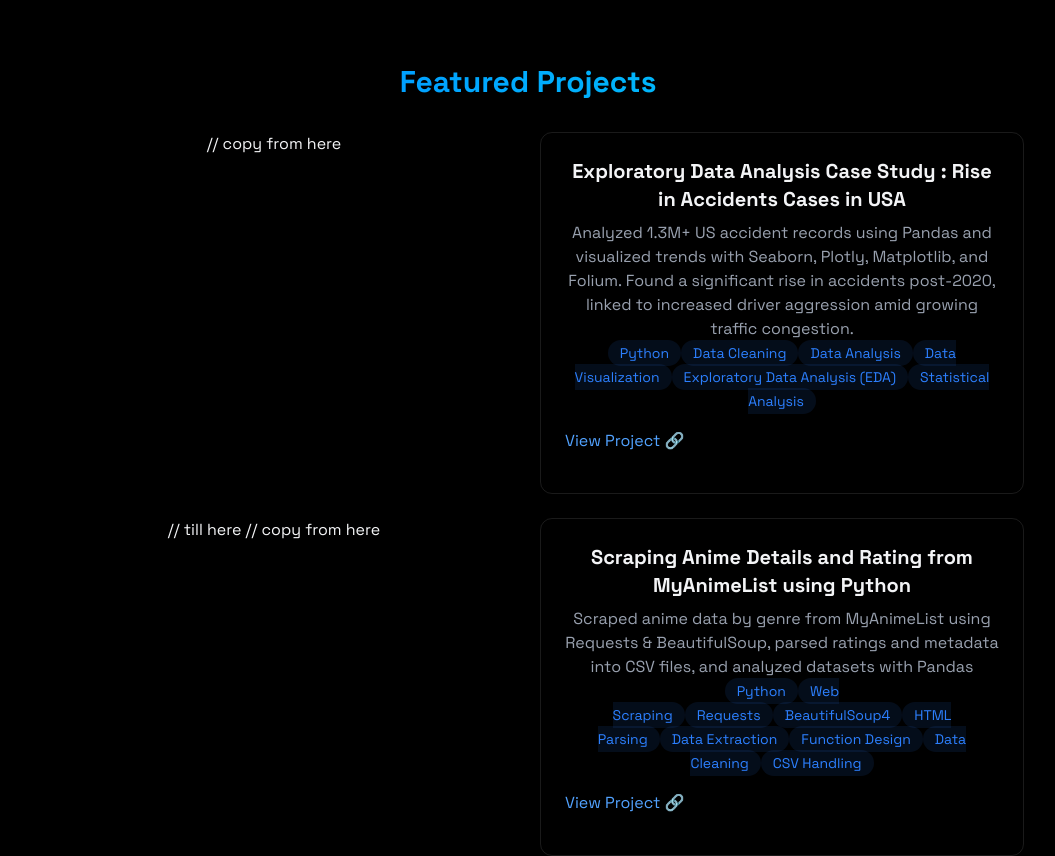
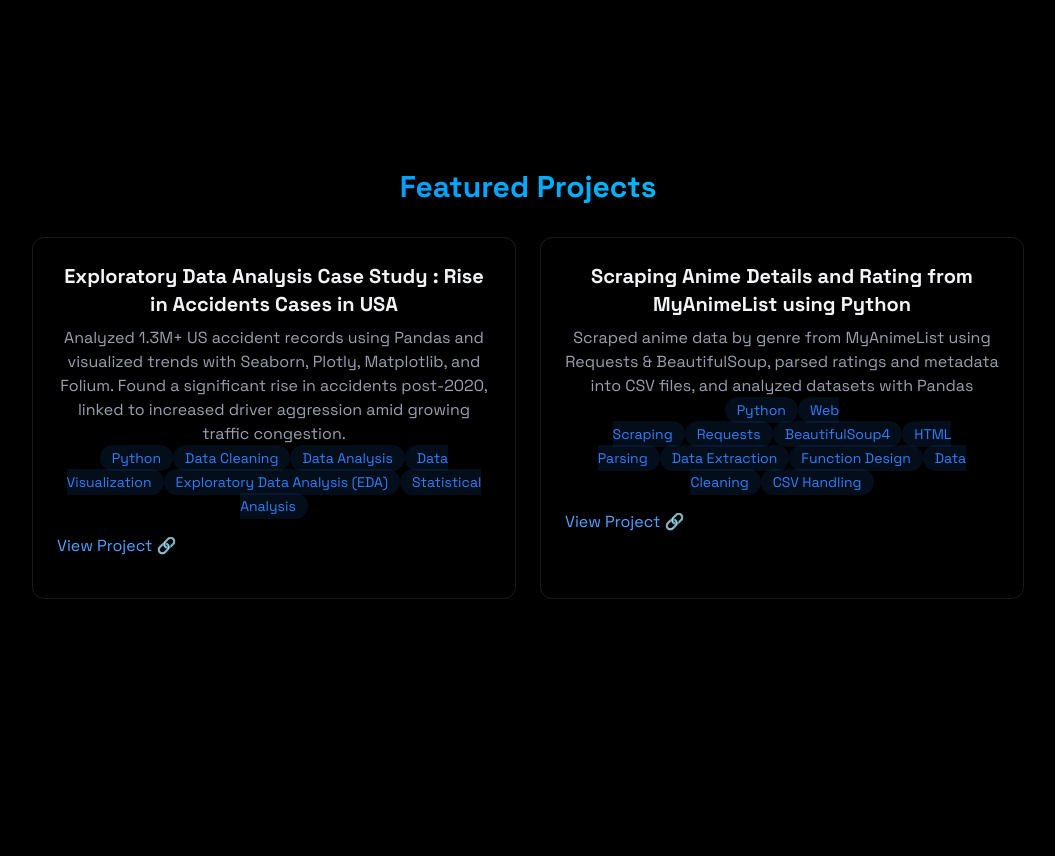
Before and after one commit to makeshmr/RedLabs, a React (Vite) app: page / in a window 1280 px wide. Shown: the part 2540-3396 px from the top of the page, without its empty margins (112-1167 px from the left). Built offline with nearby package versions, Linux system fonts and the light colour scheme.

Commit message:
adding projec2 link -- changes

```diff
--- a/src/components/sections/Projects.jsx
+++ b/src/components/sections/Projects.jsx
@@ -14,7 +14,7 @@ export const Projects = () => {
             </h2>
             <div className="grid grid-cols-1 md:grid-cols-2 gap-6">
 
-                // copy from here
+
                 <div className="p-6 rounded-xl border border-white/10 hover:-translate-y-1 hover:border-blue-500/30 hver:shadow-[0_2px_8px_rgba(59,130,246,0.1)] transition-all">
                 <h3 className="text-xl font-bold mb-2">Exploratory Data Analysis Case Study : Rise in Accidents Cases in USA </h3>
                 <p className="text-gray-400">
@@ -36,9 +36,9 @@ export const Projects = () => {
                     <a href="https://jovian.com/makeshmr2409/exploratory-data-analysis-case-study-us-accidents" className="text-blue-400 hover:text-blue-300 transition-colors my-4"> View Project 🔗 </a>
                 </div>
                 </div>
-                // till here
 
-                 // copy from here
+
+
                 <div className="p-6 rounded-xl border border-white/10 hover:-translate-y-1 hover:border-blue-500/30 hver:shadow-[0_2px_8px_rgba(59,130,246,0.1)] transition-all">
                 <h3 className="text-xl font-bold mb-2">Scraping Anime Details and Rating from MyAnimeList using Python </h3>
                 <p className="text-gray-400">
@@ -59,7 +59,7 @@ export const Projects = () => {
                     <a href="https://jovian.com/makeshmr2409/webscraping-project" className="text-blue-400 hover:text-blue-300 transition-colors my-4"> View Project 🔗 </a>
                 </div>
                 </div>
-                // till here
+
 
             </div>
 
```
